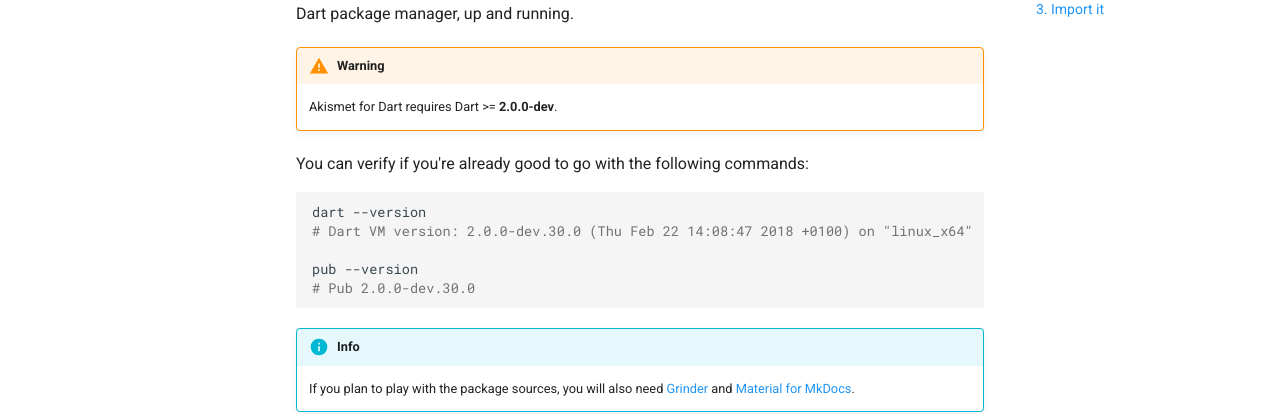
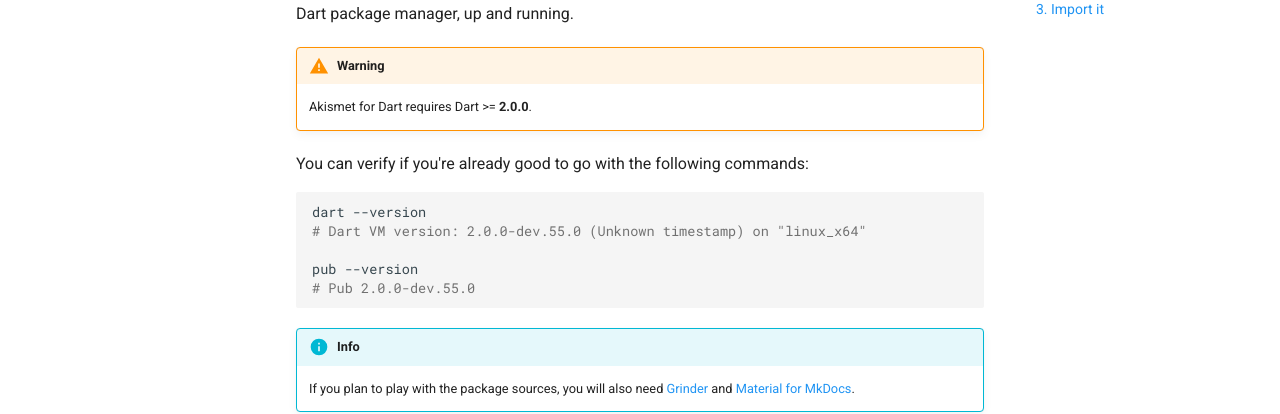
Before and after one commit to madcitymultimedia/akismet.dart, an MkDocs documentation site: the page built from doc/installation.md, in a window 1280 px wide and 1313 px high. Shown: the part 255-669 px from the top of the window. Built offline with MkDocs 1.6.1 and Material for MkDocs 9.7.7, drawn with Linux system fonts in a browser that asks for light colours; comment, search, counter and statistics services are not loaded; old or Windows-style settings are respelled for this version of MkDocs.

Commit message:
Updated the dependencies

````diff
--- a/doc/installation.md
+++ b/doc/installation.md
@@ -5,16 +5,16 @@
 and [Pub](https://www.dartlang.org/tools/pub), the Dart package manager, up and running.
 
 !!! warning
-    Akismet for Dart requires Dart >= **2.0.0-dev**.
+    Akismet for Dart requires Dart >= **2.0.0**.
 
 You can verify if you're already good to go with the following commands:
 
 ```shell
 dart --version
-# Dart VM version: 2.0.0-dev.30.0 (Thu Feb 22 14:08:47 2018 +0100) on "linux_x64"
+# Dart VM version: 2.0.0-dev.55.0 (Unknown timestamp) on "linux_x64"
 
 pub --version
-# Pub 2.0.0-dev.30.0
+# Pub 2.0.0-dev.55.0
 ```
 
 !!! info
--- a/pubspec.yaml
+++ b/pubspec.yaml
@@ -7,7 +7,7 @@
 homepage: https://cedx.github.io/akismet.dart
 
 environment:
-  sdk: '>=2.0.0-dev <2.0.0'
+  sdk: '>=2.0.0-dev.55 <2.0.0'
 
 dependencies:
   http: ^0.11.3
@@ -15,5 +15,5 @@
 dev_dependencies:
   coverage: ^0.11.0
   coveralls: ^2.1.0
-  grinder: ^0.8.1
-  test: ^0.12.35
+  grinder: ^0.8.2
+  test: ^0.12.38
````
